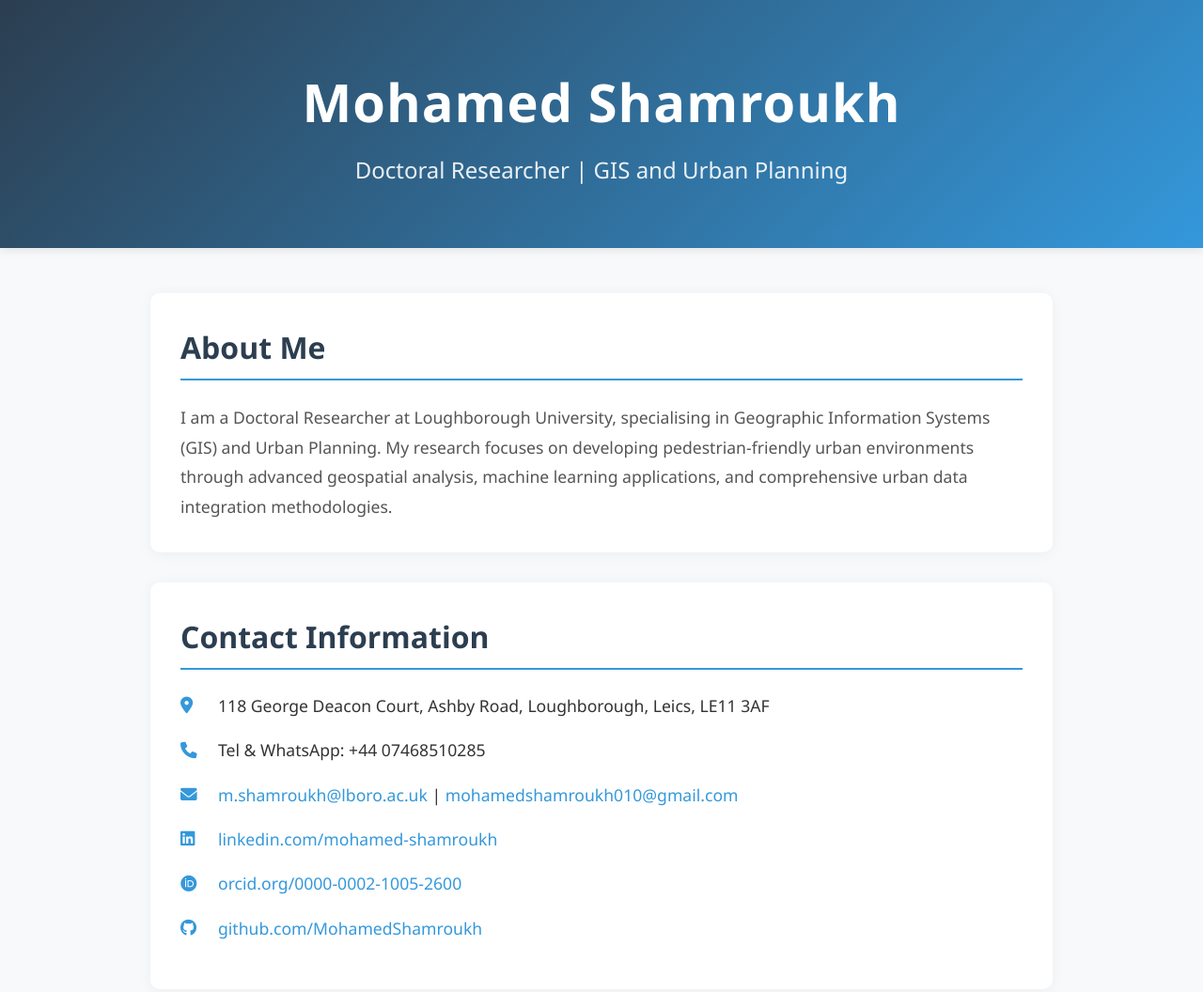
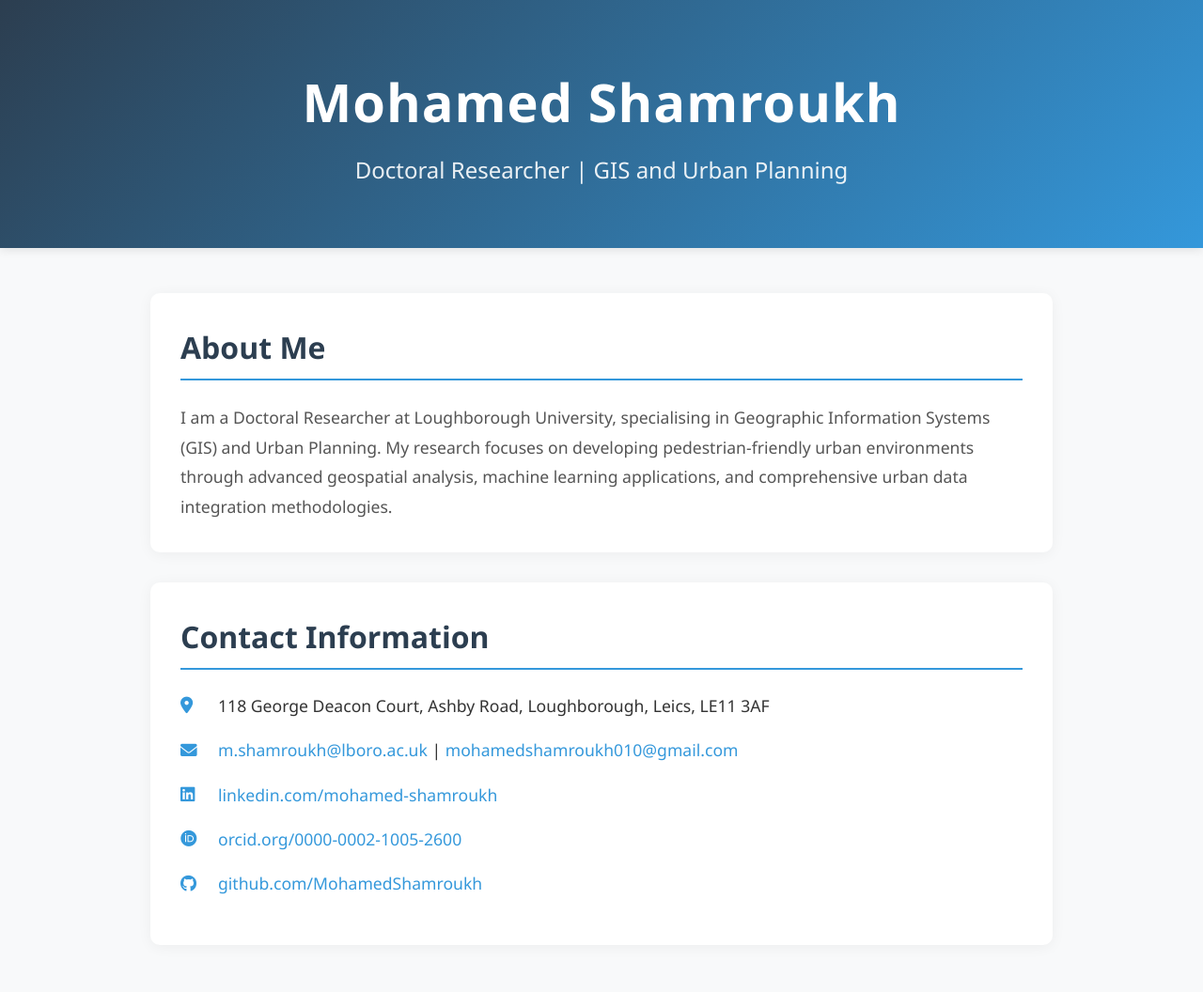
Before and after one commit to MohamedShamroukh/portfolio, a plain HTML site: page index.html in a window 1280 px wide. Shown: the whole page at 94% size. Drawn offline with Linux system fonts and the light colour scheme.

Commit message:
Update index.html

```diff
--- a/index.html
+++ b/index.html
@@ -156,10 +156,7 @@
                     <i class="fas fa-map-marker-alt"></i>
                     <span>118 George Deacon Court, Ashby Road, Loughborough, Leics, LE11 3AF</span>
                 </li>
-                <li>
-                    <i class="fas fa-phone"></i>
-                    <span>Tel & WhatsApp: +44 07468510285</span>
-                </li>
+
                 <li>
                     <i class="fas fa-envelope"></i>
                     <span>
```
